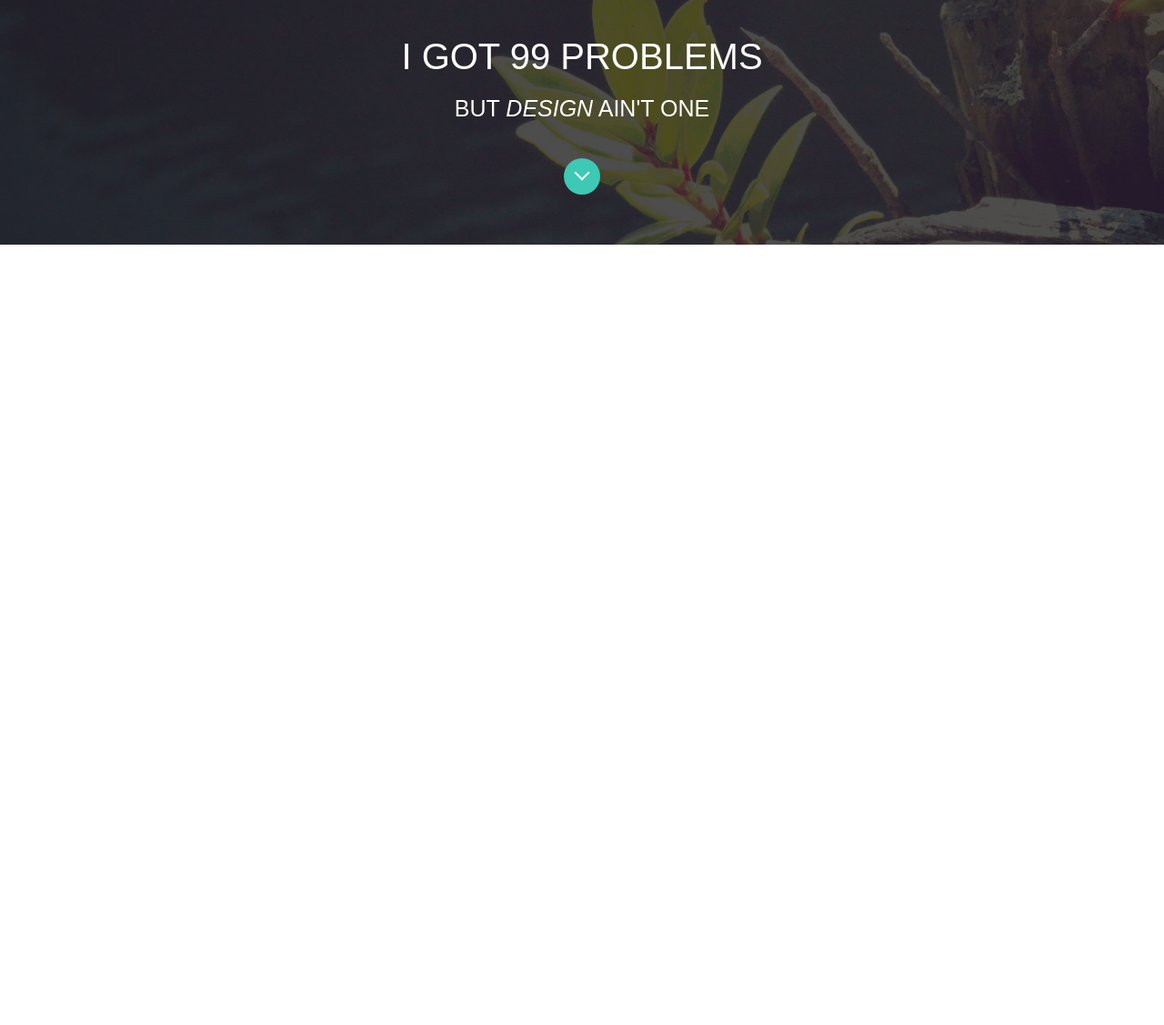
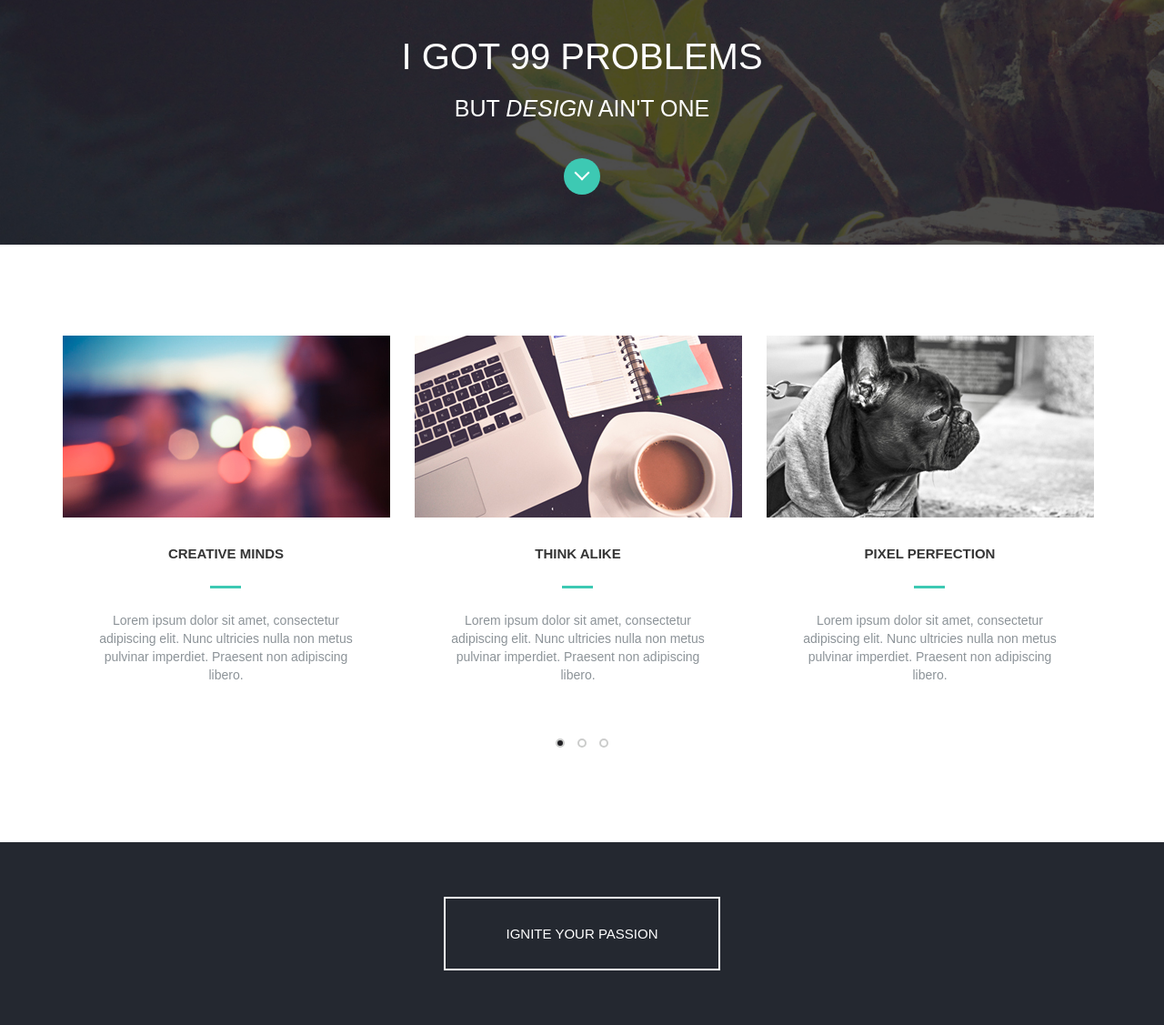
Before and after one commit to oleg-169900/halcyon, a plain HTML site: page index.html in a window 1280 px wide. Shown: the part 2498-3625 px from the top of the page at 91% size. Before the commit the page ends 2767 px from the top, so only its background shows below. Drawn offline with nearby package versions, Linux system fonts and the light colour scheme; files that its build step writes are made by us from their sources.

Commit message:
написал стили для features и slogan, добавил js

```diff
--- a/index.html
+++ b/index.html
@@ -56,9 +56,8 @@
             <div class="jump__text jump__text--small">But <i>design</i> ain't one</div><a class="jump__link" href="#subscribe"></a>
           </div>
         </div>
-        <!--
         <section class="features">
-          <div class="center features__center">
+          <div class="center features__center features__center--nojs">
             <h2 class="hidden">Our features</h2>
             <ul class="features__list">
               <li class="feature">
@@ -99,15 +98,16 @@
               </li>
             </ul>
             <div class="features__toggles">
-              <button class="feature__toggle feature__toggle--active" id="feature-toggle-1" type="button"></button>
-              <button class="feature__toggle" id="feature-toggle-2" type="button"></button>
-              <button class="feature__toggle" id="feature-toggle-3" type="button"></button>
+              <button class="features__toggle features__toggle--active" id="features-toggle-1" type="button"></button>
+              <button class="features__toggle" id="features-toggle-2" type="button"></button>
+              <button class="features__toggle" id="features-toggle-3" type="button"></button>
             </div>
           </div>
         </section>
         <div class="slogan">
           <div class="slogan__text">Ignite your passion</div>
         </div>
+        <!--
         <section class="team">
           <div class="center team__center">
             <h2 class="team__title">We're team that adore what we do</h2>
@@ -222,5 +222,6 @@
         </div>
       </footer> -->
     </div>
+    <script type="text/javascript" src="js/script.js"></script>
   </body>
 </html>
--- /dev/null
+++ b/js/script.js
@@ -0,0 +1,34 @@
+"use strict";
+
+(function () {
+  var features = document.querySelector('.features__center');
+  var featuresSlider = document.querySelector('.features__list');
+  var toggleFeature1 = document.querySelector('#features-toggle-1');
+  var toggleFeature2 = document.querySelector('#features-toggle-2');
+  var toggleFeature3 = document.querySelector('#features-toggle-3');
+
+  if (features.classList.contains('features__center--nojs')) {
+      features.classList.remove('features__center--nojs');
+  }
+
+  toggleFeature1.onclick = function() {
+    toggleFeature2.classList.remove('features__toggle--active');
+    toggleFeature3.classList.remove('features__toggle--active');
+    toggleFeature1.classList.add('features__toggle--active');
+    featuresSlider.style.left = 0;
+  };
+
+  toggleFeature2.onclick = function() {
+    toggleFeature1.classList.remove('features__toggle--active');
+    toggleFeature3.classList.remove('features__toggle--active');
+    toggleFeature2.classList.add('features__toggle--active');
+    featuresSlider.style.left = '-100%';
+  };
+
+  toggleFeature3.onclick = function() {
+    toggleFeature1.classList.remove('features__toggle--active');
+    toggleFeature2.classList.remove('features__toggle--active');
+    toggleFeature3.classList.add('features__toggle--active');
+    featuresSlider.style.left = '-200%';
+  };
+})();
--- a/sass/blocks/advantage.scss
+++ b/sass/blocks/advantage.scss
@@ -29,8 +29,6 @@
 }
 
 .advantage__title {
-  position: relative;
-
   margin-top: 30px;
 
   font-size: 15px;
--- /dev/null
+++ b/sass/blocks/feature.scss
@@ -0,0 +1,56 @@
+.feature {
+  display: flex;
+  flex-wrap: wrap;
+  justify-content: center;
+
+  width: 30%;
+  margin: 0 18px;
+  padding-bottom: 30px;
+
+  text-align: center;
+}
+
+.feature__title {
+  margin-top: 30px;
+
+  font-size: 15px;
+  line-height: 20px;
+  color: #353535;
+  font-weight: bold;
+  text-transform: uppercase;
+}
+
+.feature__title::after {
+  content: "";
+  display: block;
+  width: 34px;
+  height: 3px;
+  margin: 25px auto;
+
+  background-color: #3dc9b3;
+}
+
+.feature__img {
+  order: -1;
+  width: 360px;
+  height: 200px;
+  background: #3dc9b3;
+}
+
+.feature__text {
+  padding: 0 30px;
+  @include text-blocks;
+  line-height: 20px;
+}
+
+@media (max-width: 767px) {
+  .feature {
+    width: 280px;
+  }
+
+  .feature__text,
+  .feature__img,
+  .feature__title {
+    width: 100%;
+  }
+}
--- /dev/null
+++ b/sass/blocks/features.scss
@@ -0,0 +1,47 @@
+.features {
+  padding: 100px 0;
+}
+
+.features__center {
+  position: relative;
+  overflow: hidden;
+}
+
+.features__center--nojs {
+  overflow: visible;
+  .features__list {
+    flex-wrap: wrap;
+  }
+}
+
+.features__list {
+  position: relative;
+  left: 0;
+
+  display: flex;
+  transition-duration: 1s;
+}
+
+.features__toggles {
+  @include slider-toggles;
+  margin-top: 30px;
+}
+
+.features__toggle {
+  @include slider-toggle;
+}
+
+.features__toggle--active {
+  @include slider-toggle--active;
+}
+
+@media (max-width: 767px) {
+  .features__list {
+    flex-wrap: wrap;
+    justify-content: center;
+  }
+
+  .features__toggles {
+    display: none;
+  }
+}
--- /dev/null
+++ b/sass/blocks/slogan.scss
@@ -0,0 +1,18 @@
+.slogan {
+  width: 100%;
+  padding: 60px 0;
+  color: #ffffff;
+  background-color: #242830;
+}
+
+.slogan__text {
+  width: 300px;
+  margin: 0 auto;
+  padding: 30px 0;
+
+  font-size: 15px;
+  text-transform: uppercase;
+  text-align: center;
+
+  border: 2px solid #ffffff;
+}
--- a/sass/global/mixins.scss
+++ b/sass/global/mixins.scss
@@ -39,3 +39,25 @@
   font-size: 14px;
   color: #8c9398;
 }
+
+@mixin slider-toggles {
+  display: flex;
+  justify-content: space-between;
+
+  width: 58px;
+  height: 14px;
+  margin: 0 auto;
+
+  background: rgba(0, 0, 0, 0);
+}
+
+@mixin slider-toggle {
+  width: 10px;
+  height: 10px;
+  border: 2px solid #cccdcc;
+  border-radius: 50%;
+}
+
+@mixin slider-toggle--active {
+  background-color: #212024;
+}
--- a/sass/style.scss
+++ b/sass/style.scss
@@ -10,6 +10,9 @@
 @import "blocks/advantage.scss";
 @import "blocks/about.scss";
 @import "blocks/jump.scss";
+@import "blocks/features.scss";
+@import "blocks/feature.scss";
+@import "blocks/slogan.scss";
 // @import "blocks/contacts.scss";
 // @import "blocks/page-footer.scss";
 // @import "blocks/social.scss";
```
